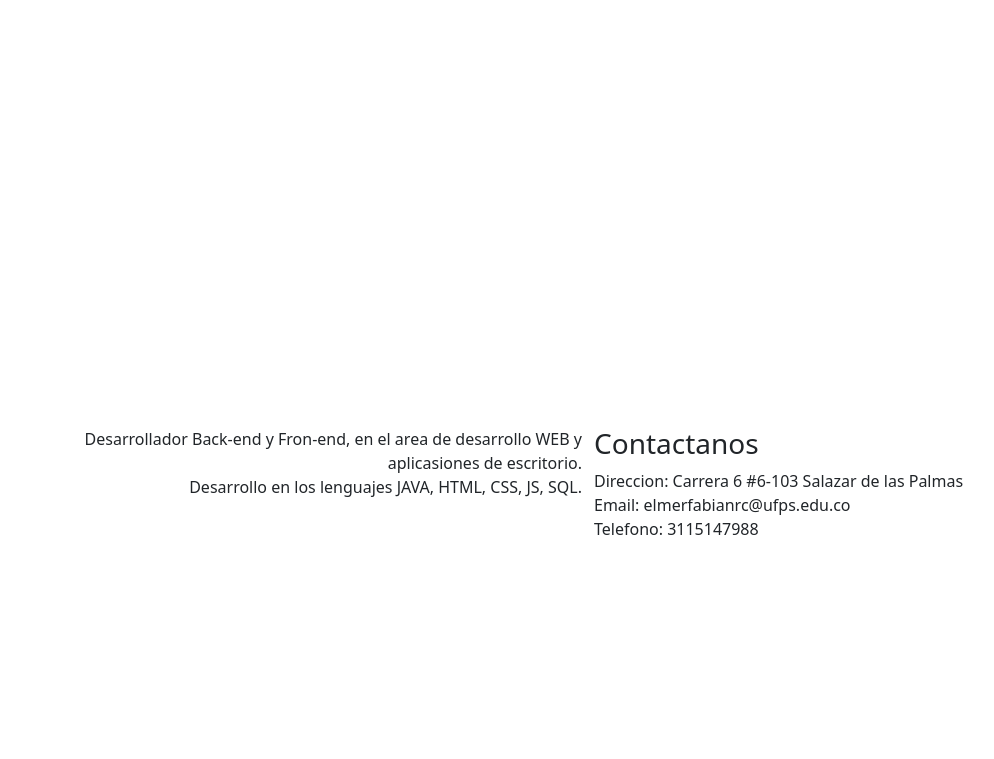
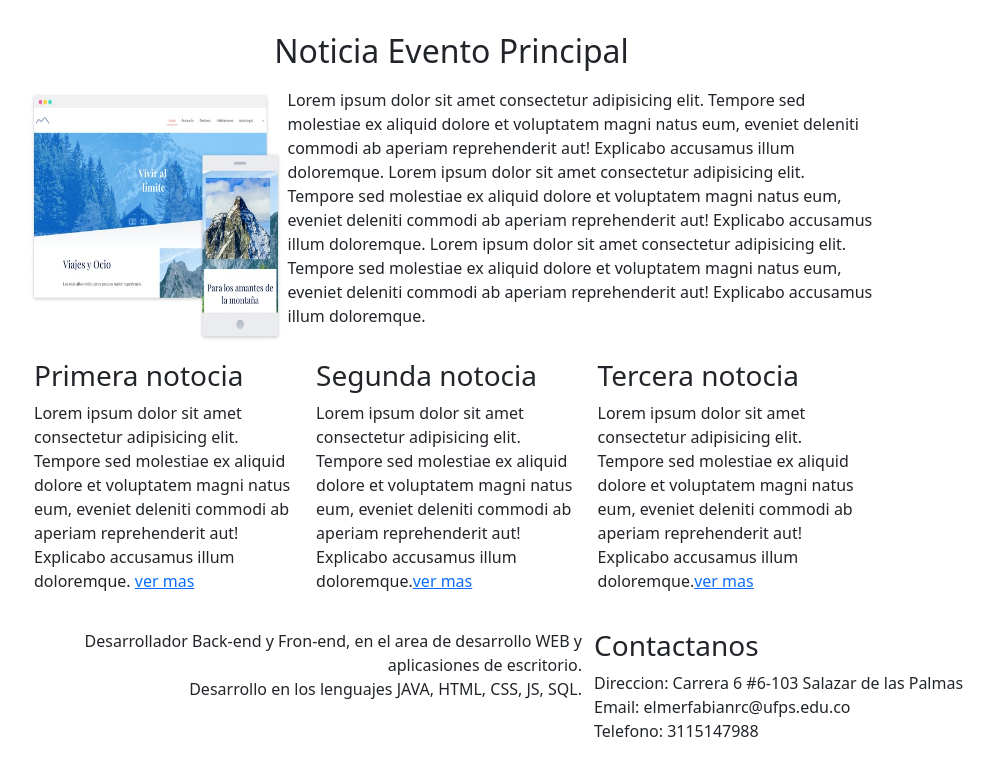
Before and after one commit to elmer718/primer-parcial-web-2023-2, a plain HTML site: page index.html in a window 1280 px wide. Shown: the part 93-852 px from the top of the page, without its empty margins (46-1040 px from the left). Before the commit the page ends 800 px from the top, so only its background shows below. Drawn offline with nearby package versions, Linux system fonts and the light colour scheme.

Commit message:
Main principal finalizado

```diff
--- a/css/style.css
+++ b/css/style.css
@@ -43,3 +43,32 @@ footer{
 .foot-der p{
     text-align: end;
 }
+
+.main{
+    padding: 5px;
+}
+.not-prin{
+    display: flex;
+    flex-direction: row;
+    justify-content: start;
+    text-align: start;
+    padding-top: 10px;
+    padding-bottom: 10px;
+}
+.main img{
+    max-width: 30%;
+    max-height: auto;
+    margin-right: 5px;
+}
+
+.not-seg{
+    display: flex;
+    flex-direction: row;
+    justify-content: start;
+    text-align: start;
+    margin-bottom: 10px;
+}
+
+.not-seg div{
+    margin: 5px;
+}
--- a/index.html
+++ b/index.html
@@ -16,7 +16,38 @@
                 <h1>Elmer Rodríguez</h1>
           </header>
           <div class="col-9 main">
-
+                <h2>Noticia Evento Principal</h2>
+                <div class="not-prin">
+                    <img src="img/noticia_prin.jpg" alt="">
+                    <p>Lorem ipsum dolor sit amet consectetur adipisicing elit. Tempore sed molestiae ex aliquid dolore et
+                        voluptatem magni natus eum, eveniet deleniti commodi ab aperiam reprehenderit aut! Explicabo accusamus illum
+                        doloremque.
+                        Lorem ipsum dolor sit amet consectetur adipisicing elit. Tempore sed molestiae ex aliquid dolore et
+                        voluptatem magni natus eum, eveniet deleniti commodi ab aperiam reprehenderit aut! Explicabo accusamus illum
+                        doloremque.
+                        Lorem ipsum dolor sit amet consectetur adipisicing elit. Tempore sed molestiae ex aliquid dolore et
+                        voluptatem magni natus eum, eveniet deleniti commodi ab aperiam reprehenderit aut! Explicabo accusamus illum
+                        doloremque.
+                    </p>
+                </div>
+                <div class="not-seg">
+                    <div>
+                        <h3>Primera notocia</h3>
+                        <p>Lorem ipsum dolor sit amet consectetur adipisicing elit. Tempore sed molestiae ex aliquid dolore et
+                            voluptatem magni natus eum, eveniet deleniti commodi ab aperiam reprehenderit aut! Explicabo accusamus illum
+                            doloremque. <a href="#">ver mas</a></p>
+                    </div>
+                    <div><h3>Segunda notocia</h3>
+                        <p>Lorem ipsum dolor sit amet consectetur adipisicing elit. Tempore sed molestiae ex aliquid dolore et
+                            voluptatem magni natus eum, eveniet deleniti commodi ab aperiam reprehenderit aut! Explicabo accusamus illum
+                            doloremque.<a href="#">ver mas</a></p>
+                        </div>
+                    <div><h3>Tercera notocia</h3>
+                        <p>Lorem ipsum dolor sit amet consectetur adipisicing elit. Tempore sed molestiae ex aliquid dolore et
+                            voluptatem magni natus eum, eveniet deleniti commodi ab aperiam reprehenderit aut! Explicabo accusamus illum
+                            doloremque.<a href="#">ver mas</a></p>
+                        </div>
+                </div>
           </div>
           <div class="col-3 aside">
 
```
Also changed, not shown: img/noticia_prin.jpg (added).
